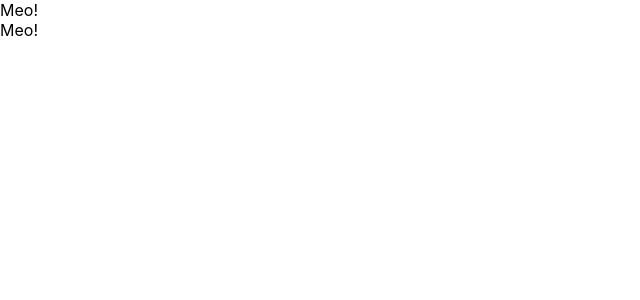
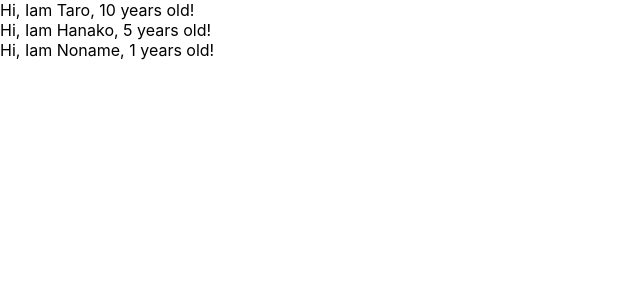
Before and after one commit to fujisho1/udemy-react-redux-crud-application, a React (Create React App) app: page / in a window 1280 px wide. Shown: the top 300 px of the page, without its empty margins (0-640 px from the left). Built offline with nearby package versions, Linux system fonts and the light colour scheme.

Commit message:
learn props of component

```diff
--- a/src/App.js
+++ b/src/App.js
@@ -1,27 +1,29 @@
 import React from 'react';
 
-// class App extends Component {
-//   render() {
-//     return (
-//       <React.Fragment>
-//         <label htmlFor="bar">bar</label>
-//         <input type="text" onChange={() => {console.log("I ma clicked!")}} />
-//       </React.Fragment>
-//     )
-//   }
-// }
+const App = () => {
+  const profiles = [
+    { name: "Taro", age: 10 },
+    { name: "Hanako", age: 5 },
+    { name: "Noname" }
+  ]
 
-const App = () => {
   return (
     <div>
-      <Cat></Cat>
-      <Cat></Cat>
+      {
+        profiles.map((profile, index) => {
+          return <User name={profile.name} age={profile.age} key={index}></User>
+        })
+      }
     </div>
   )
 }
 
-const Cat = () => {
-  return <div>Meo!</div>
+const User = (props) => {
+return <div>Hi, Iam {props.name}, {props.age} years old!</div>
+}
+
+User.defaultProps = {
+  age: 1
 }
 
 export default App;
```
